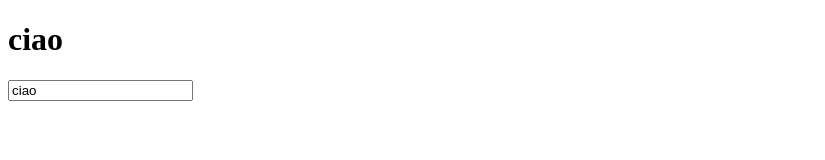
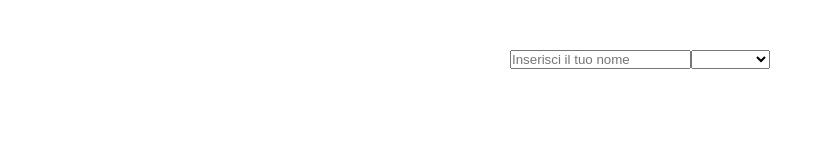
Before and after one commit to MattiaUsai/vue-hello, a plain HTML site: page index.html in a window 1280 px wide. Shown: the whole page, without its empty margins (0-825 px from the left). Drawn offline with nearby package versions, Linux system fonts and the light colour scheme.

Commit message:
finish first part

```diff
--- a/index.html
+++ b/index.html
@@ -3,19 +3,42 @@
 <head>
     <meta charset="UTF-8">
     <meta name="viewport" content="width=device-width, initial-scale=1.0">
+    <link rel="stylesheet" href="style.css">
     <title>Document</title>
 </head>
 <body>
 
     <div id="app">
-        <h1>{{titolo}}</h1>
-        <p>{{descrizione}}</p>
+        <div class="title">
+            <h1>{{saluto}}</h1>
+            <h1>{{nome}}</h1>
+        </div>
 
-        <input type="text" v-model="titolo">
+
+
+        <input type="text" name="" placeholder="Inserisci il tuo nome" v-model="nome" id="">
+        <select v-model='saluto'name=""  id="">
+            <option value="Ciao "  >Italiano</option>
+            <option value="Hola "  >Spagnolo</option>
+            <option value="Hello "  >Inglese</option>
+            <option value="Salut "  >Francese</option>
+            <option value="Hallo "  >Tedesco</option>
+        </select>
+
+       <!-- <div class="image">
+        <select name="Imaggine"  id="">
+            <option value=""></option>
+            <option value=""></option>
+            <option value=""></option>
+        </select>
+       </div> -->
+
+        <img src="" alt="">
+
 
     </div>
 
-    <script src="https://unp se ne sakg.com/vue@3/dist/vue.global.js"></script>
+    <script src="https://unpkg.com/vue@3/dist/vue.global.js"></script>
     <script src="main.js"></script>
 </body>
 </html>
--- a/main.js
+++ b/main.js
@@ -6,7 +6,23 @@ const {createApp} = Vue;
 createApp({
     data(){
         return{
-            titolo: 'ciao'
+            nome:'',
+            saluto:'',
+            linkimg:''
+
         }
     }
-}).mount('#app')
+}).mount('#app');
+
+
+
+
+
+// createApp({
+//     data(){
+//         return{
+//             nome: '',
+//             saluto: ''
+//         }
+//     }
+// }).mount('#app');
--- /dev/null
+++ b/style.css
@@ -0,0 +1,16 @@
+*{
+    margin: 0;
+    padding: 0;
+    box-sizing: border-box;
+}
+.title{
+
+    text-align: center;
+    margin: 30px auto;
+
+}
+#app{
+    width: 50%;
+    text-align: center;
+    margin: 50px auto;
+}
```
Also changed, not shown: img/avatar1.webp (added), img/avatar2.jpg (added).
